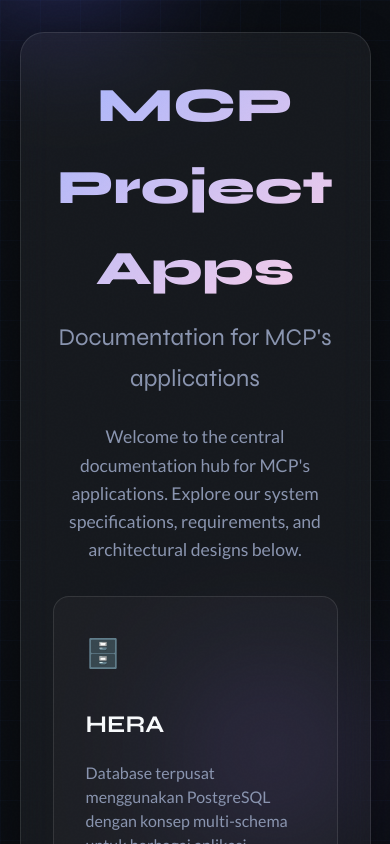
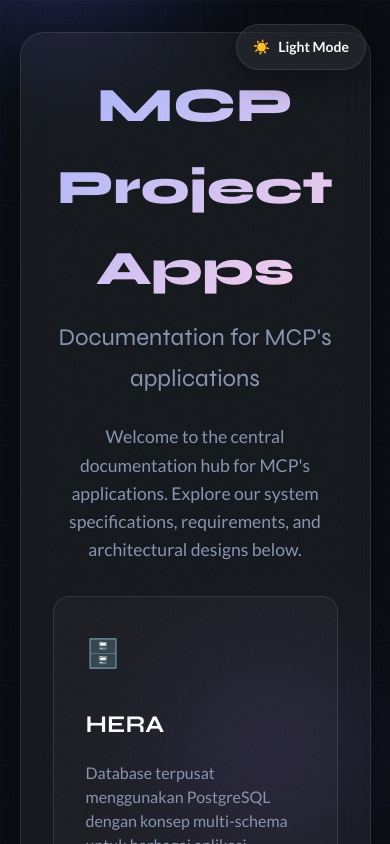
Before and after one commit to itteammcp/projectapps, a Next.js app: page / in a window 390 px wide. Shown: the top 844 px of the page. Built offline with nearby package versions, Linux system fonts and the light colour scheme; a web font is replaced by a local one.

Commit message:
feat: implement responsive landing page with glassmorphism design and theme toggling

```diff
--- a/src/app/landing.css
+++ b/src/app/landing.css
@@ -7,6 +7,17 @@
     --glass-bg: rgba(255, 255, 255, 0.05);
     --glass-border: rgba(255, 255, 255, 0.1);
     --glass-shadow: 0 8px 32px 0 rgba(0, 0, 0, 0.37);
+    --orb-opacity: 0.6;
+}
+
+[data-theme="light"] {
+    --bg-color: #f8fafc;
+    --text-main: #0f172a;
+    --text-muted: #475569;
+    --glass-bg: rgba(255, 255, 255, 0.6);
+    --glass-border: rgba(0, 0, 0, 0.1);
+    --glass-shadow: 0 8px 32px 0 rgba(0, 0, 0, 0.1);
+    --orb-opacity: 0.4;
 }
 
 * {
@@ -45,7 +56,7 @@ h1, h2, .subtitle {
     position: absolute;
     border-radius: 50%;
     filter: blur(80px);
-    opacity: 0.6;
+    opacity: var(--orb-opacity);
     animation: float 10s infinite ease-in-out alternate;
     transition: transform 0.2s ease-out;
 }
@@ -210,3 +221,35 @@ footer {
         grid-template-columns: repeat(auto-fit, minmax(250px, 1fr));
     }
 }
+
+.theme-toggle-btn {
+    position: fixed;
+    top: 24px;
+    right: 24px;
+    background: var(--glass-bg);
+    border: 1px solid var(--glass-border);
+    color: var(--text-main);
+    padding: 10px 16px;
+    border-radius: 9999px;
+    cursor: pointer;
+    font-family: 'Lato', sans-serif;
+    font-size: 14px;
+    font-weight: 600;
+    backdrop-filter: blur(16px);
+    -webkit-backdrop-filter: blur(16px);
+    transition: all 0.3s ease;
+    z-index: 1000;
+    display: flex;
+    align-items: center;
+    gap: 8px;
+    box-shadow: var(--glass-shadow);
+}
+
+.theme-toggle-btn:hover {
+    transform: translateY(-2px);
+    background: rgba(255, 255, 255, 0.1);
+}
+
+[data-theme="light"] .theme-toggle-btn:hover {
+    background: rgba(0, 0, 0, 0.05);
+}
--- a/src/app/page.tsx
+++ b/src/app/page.tsx
@@ -1,10 +1,18 @@
 "use client";
 
 import Link from "next/link";
-import { useEffect } from "react";
+import { useEffect, useState } from "react";
 
 export default function Home() {
+  const [theme, setTheme] = useState<"light" | "dark">("dark");
+
   useEffect(() => {
+    // Initialize theme
+    const savedTheme = localStorage.getItem('theme') as "light" | "dark" | null;
+    const initialTheme = savedTheme || "dark";
+    setTheme(initialTheme);
+    document.documentElement.setAttribute('data-theme', initialTheme);
+
     const cards = document.querySelectorAll<HTMLElement>('.glass-card');
 
     // Add subtle entrance animation
@@ -42,8 +50,19 @@ export default function Home() {
     };
   }, []);
 
+  const toggleTheme = () => {
+    const newTheme = theme === "light" ? "dark" : "light";
+    setTheme(newTheme);
+    document.documentElement.setAttribute('data-theme', newTheme);
+    localStorage.setItem('theme', newTheme);
+  };
+
   return (
     <>
+      <button onClick={toggleTheme} className="theme-toggle-btn" aria-label="Toggle theme">
+        <span>{theme === "light" ? "🌙" : "☀️"}</span>
+        <span>{theme === "light" ? "Dark Mode" : "Light Mode"}</span>
+      </button>
       <div className="glass-container">
         <header className="hero">
           <h1>MCP Project Apps</h1>
```
